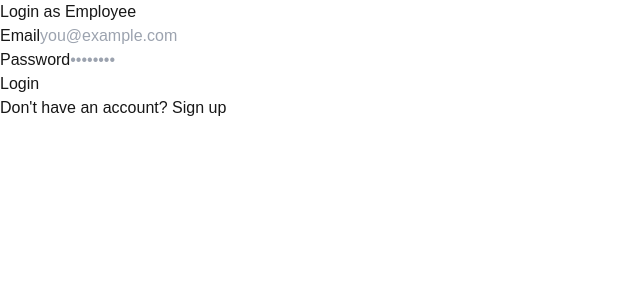
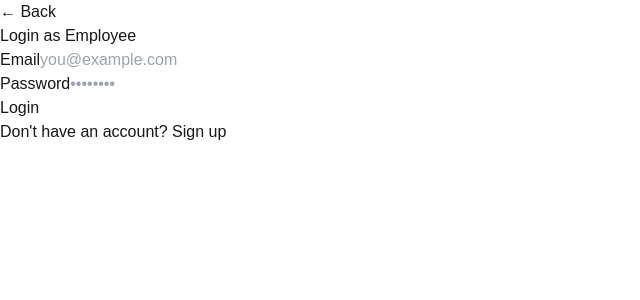
Before and after one commit to EmperorSARATH/Job-portal, a Next.js app: page /login in a window 1280 px wide. Shown: the top 300 px of the page, without its empty margins (0-640 px from the left). Built offline with nearby package versions, Linux system fonts and the light colour scheme.

Commit message:
Added back button on login page

```diff
--- a/src/app/dashboardEmployer/JobPostForm.jsx
+++ b/src/app/dashboardEmployer/JobPostForm.jsx
@@ -33,9 +33,6 @@ const JobPostForm = ({ onClose, onSubmit }) => {
       skills: prev.skills.filter(skill => skill !== skillToRemove)
     }));
   };
-
-
-
 
   return (
     <div className="fixed inset-0 flex items-center justify-center bg-black bg-opacity-50">
@@ -104,9 +101,6 @@ const JobPostForm = ({ onClose, onSubmit }) => {
 
 
 
-
-
-
           <div className="flex justify-end space-x-2">
             <button
               type="button"
--- a/src/app/login/page.tsx
+++ b/src/app/login/page.tsx
@@ -84,7 +84,26 @@ export default function LoginPage() {
 
 
   return (
-    <div className="flex items-center justify-center min-h-screen bg-gray-100">
+    <div className="relative flex items-center justify-center min-h-screen bg-gray-100">
+        {/* Back Button */}
+      <div className="absolute top-4 left-4 sm:top-6 sm:left-6">
+        <Link
+          href="/"
+          className="inline-flex items-center px-3 py-1 text-sm font-medium text-blue-600 bg-white border border-blue-600 rounded hover:bg-blue-600 hover:text-white transition"
+        >
+          ← Back
+        </Link>
+        {/* OR use button and router.push if programmatic */}
+        {/* <button
+          onClick={() => router.push('/your-target-page')}
+          className="inline-flex items-center px-3 py-1 text-sm font-medium text-blue-600 bg-white border border-blue-600 rounded hover:bg-blue-600 hover:text-white transition"
+        >
+          ← Back
+        </button> */}
+      </div>
+
+
+
       <div className="w-full max-w-md p-8 space-y-6 bg-white rounded-lg shadow-md">
         <h2 className="text-2xl font-bold text-center text-gray-800">Login as Employee</h2>
         {error && (
```
Also changed, not shown: src/app/EmployerLogin/page.tsx (+19 -1 lines).
